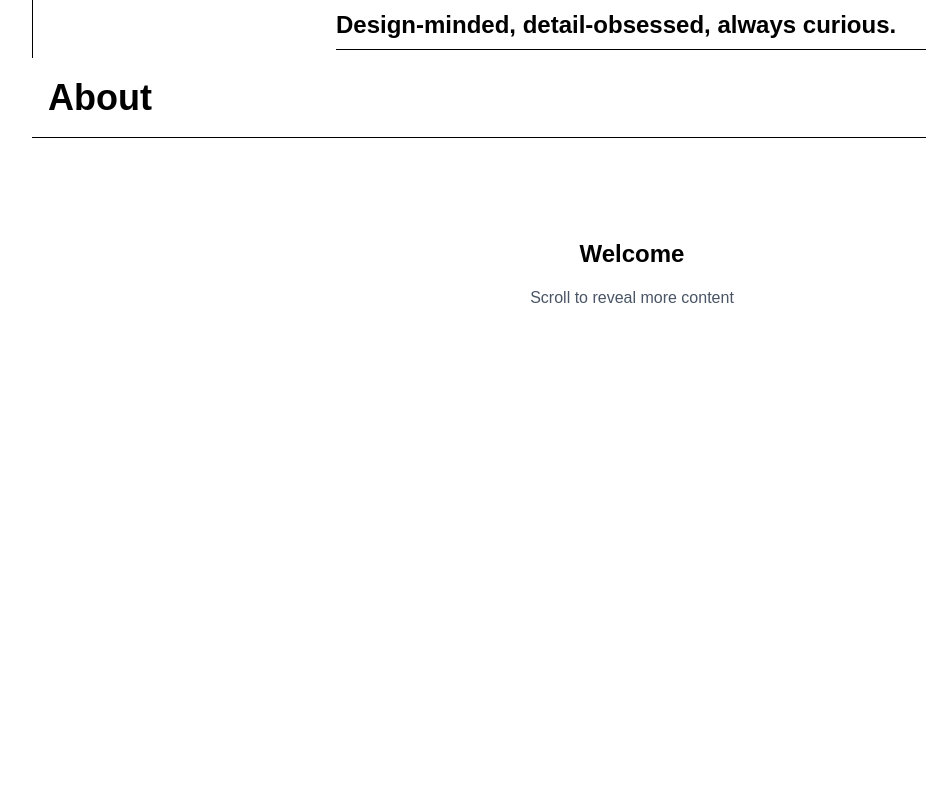
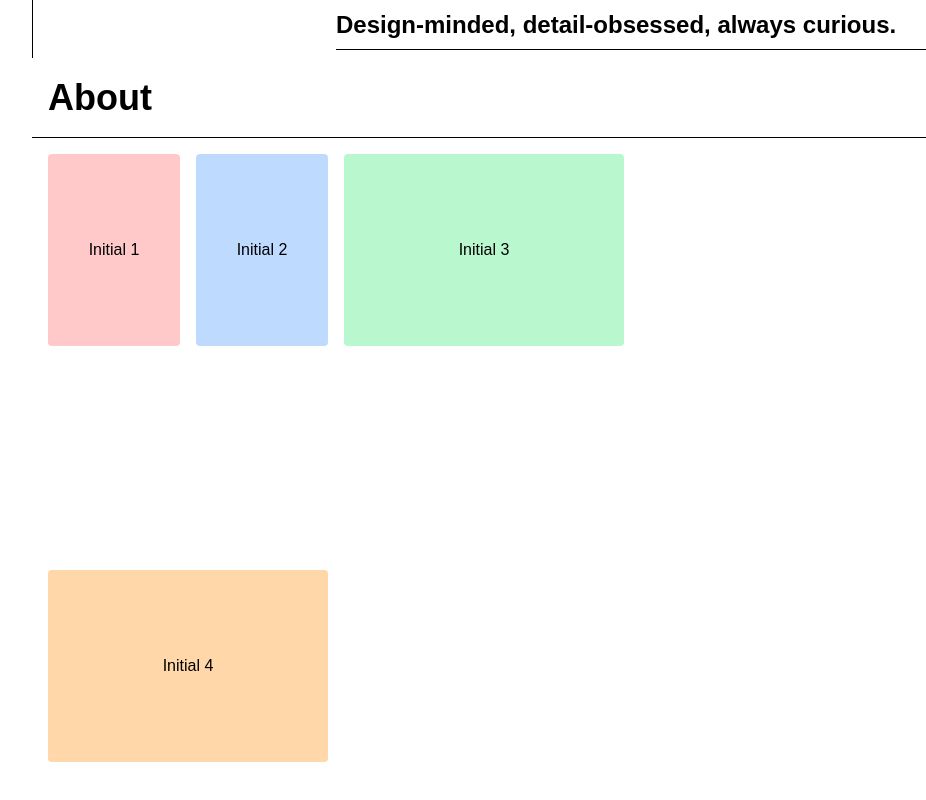
Before and after one commit to AnthonyAl-Rifai/portfolio-site, a Next.js app: page / in a window 1280 px wide. Shown: the part 742-1542 px from the top of the page, without its empty margins (48-974 px from the left). Built offline with nearby package versions, Linux system fonts and the light colour scheme.

Commit message:
create proper Grids in InitialContent and ScrollContent and reduce redundant wrapped divs.

```diff
--- a/app/components/AboutSection.tsx
+++ b/app/components/AboutSection.tsx
@@ -1,30 +1,35 @@
-"use client";
-
 import ScrollSection from "./ScrollSection";
 import InitialContent from "./InitialContent";
 import ScrollContent from "./ScrollContent";
 
 export default function AboutSection() {
-  // Initial component (always visible)
   const initialComponent = (
     <InitialContent>
-      <div className="col-span-full row-span-full flex items-center justify-center">
-        <div className="text-center">
-          <h2 className="text-2xl font-bold mb-4">Welcome</h2>
-          <p className="text-gray-600">Scroll to reveal more content</p>
-        </div>
+      <div className="col-span-2 row-span-2 bg-red-200 flex items-center justify-center rounded">
+        Initial 1
+      </div>
+      <div className="col-span-2 row-span-2 bg-blue-200 flex items-center justify-center rounded">
+        Initial 2
+      </div>
+      <div className="col-span-4 row-span-2 bg-green-200 flex items-center justify-center rounded">
+        Initial 3
+      </div>
+      <div className="row-start-5 col-span-4 row-span-full bg-orange-200 flex items-center justify-center rounded">
+        Initial 4
       </div>
     </InitialContent>
   );
 
-  // Scroll component (slides in from left)
   const scrollComponent = (
     <ScrollContent className="bg-white border-r">
-      <div className="col-span-full row-span-full flex items-center justify-center">
-        <div className="text-center">
-          <h2 className="text-2xl font-bold mb-4">About Me</h2>
-          <p>This content slides in as you scroll</p>
-        </div>
+      <div className="col-span-2 row-span-3 bg-purple-200 flex items-center justify-center rounded">
+        Scroll 1
+      </div>
+      <div className="col-span-2 row-span-3 bg-yellow-200 flex items-center justify-center rounded">
+        Scroll 2
+      </div>
+      <div className="row-start-4 col-span-4 row-span-full bg-pink-200 flex items-center justify-center rounded">
+        Scroll 3
       </div>
     </ScrollContent>
   );
--- a/app/components/GridSection.tsx
+++ b/app/components/GridSection.tsx
@@ -17,7 +17,8 @@ export default function GridSection({
     <div
       className={`
         w-full
-        ${fillParent ? "flex-1 h-0 min-h-0" : "h-full"}
+        ${fillParent ? "flex-1 h-full min-h-0" : "h-full"}
+
         ${hasPadding ? "p-4" : ""}
         grid
         ${isLandscape ? "grid-cols-5" : "grid-cols-4"}
--- a/app/components/InitialContent.tsx
+++ b/app/components/InitialContent.tsx
@@ -1,19 +1,18 @@
 import GridSection from "./GridSection";
-
-interface InitialContentProps {
-  children?: React.ReactNode;
-  className?: string;
-  useGrid?: boolean;
-}
 
 export default function InitialContent({
   children,
   className = "",
-  useGrid = true,
-}: InitialContentProps) {
+}: {
+  children: React.ReactNode;
+  className?: string;
+}) {
   return (
-    <div className={`w-full h-full mt-[var(--layout-size)] ${className}`}>
-      {useGrid ? <GridSection>{children}</GridSection> : children}
+    <div
+      className="w-full"
+      style={{ height: "calc(100vh - 2 * var(--layout-size))" }}
+    >
+      <GridSection className={`h-full ${className}`}>{children}</GridSection>
     </div>
   );
 }
--- a/app/components/ScrollContent.tsx
+++ b/app/components/ScrollContent.tsx
@@ -1,19 +1,18 @@
 import GridSection from "./GridSection";
-
-interface ScrollContentProps {
-  children?: React.ReactNode;
-  className?: string;
-  useGrid?: boolean;
-}
 
 export default function ScrollContent({
   children,
   className = "",
-  useGrid = true,
-}: ScrollContentProps) {
+}: {
+  children: React.ReactNode;
+  className?: string;
+}) {
   return (
-    <div className={`w-full h-full ${className}`}>
-      {useGrid ? <GridSection>{children}</GridSection> : children}
+    <div
+      className="w-full"
+      style={{ height: "calc(100vh - 2 * var(--layout-size))" }}
+    >
+      <GridSection className={`h-full ${className}`}>{children}</GridSection>
     </div>
   );
 }
--- a/app/components/ScrollSection.tsx
+++ b/app/components/ScrollSection.tsx
@@ -33,13 +33,16 @@ export default function ScrollSection({
       className={`relative ${sectionHeight}`}
       style={{ scrollMarginTop: "var(--layout-size)" }}
     >
-      {/* Sticky container including both title + animated scroll content */}
       <div className="sticky top-[var(--layout-size)] h-[calc(100vh-var(--layout-size))] overflow-hidden z-10">
         <SectionTitle name={name} />
 
         <div className="relative w-full h-full">
-          <div className="absolute inset-0 z-0">{initialComponent}</div>
+          {/* Initial component: base layer */}
+          <div className="absolute inset-0 z-0 h-full w-full">
+            {initialComponent}
+          </div>
 
+          {/* Scroll component: animates on top */}
           <motion.div
             className="absolute top-0 left-0 h-full w-full z-10"
             style={{ x: scrollX }}
```
